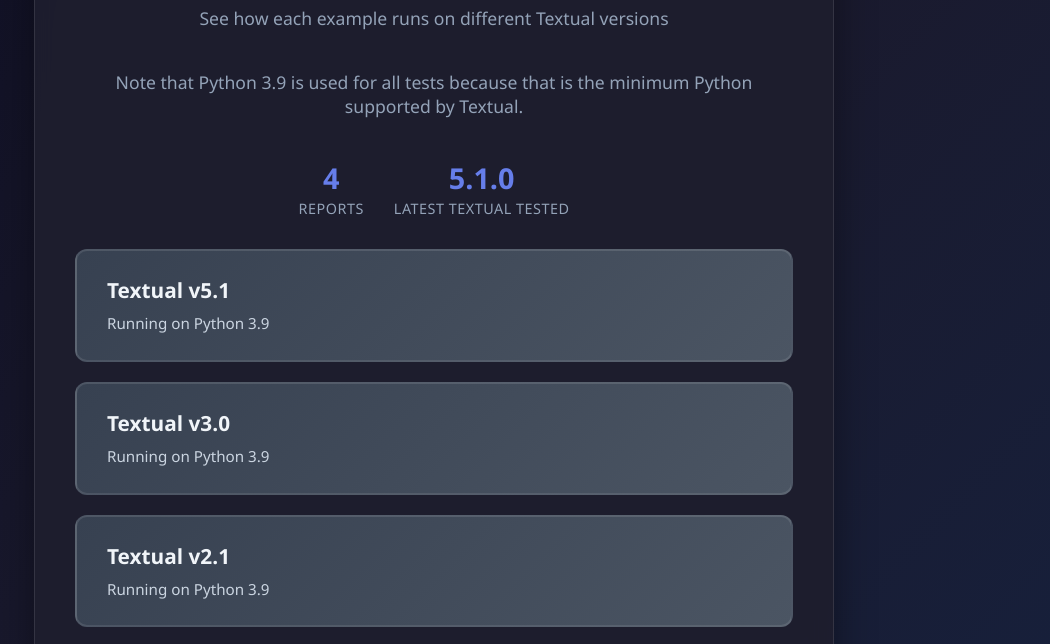
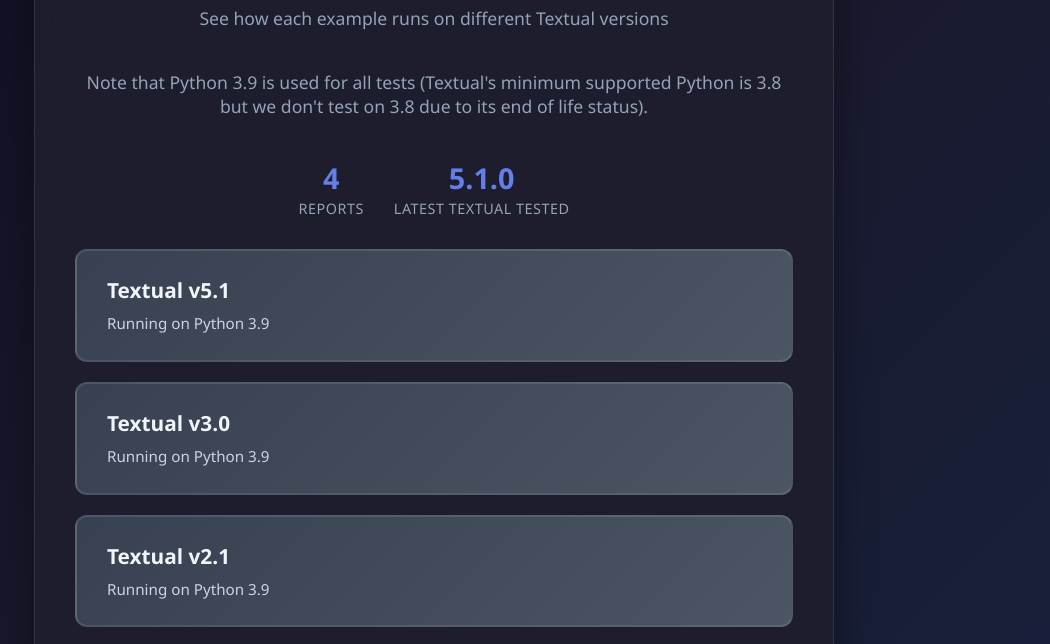
Before and after one commit to ttygroup/textual-cookbook, a plain HTML site: page docs/reports/index.html in a window 1280 px wide. Shown: the part 120-764 px from the top of the page, without its empty margins (206-1256 px from the left). Drawn offline with Linux system fonts and the light colour scheme.

Commit message:
update note about Python 3.8 in reports

```diff
--- a/docs/reports/index.html
+++ b/docs/reports/index.html
@@ -203,7 +203,8 @@
         <p class="subtitle">See how each example runs on different Textual versions</p>
 
         <p class="subtitle">
-            Note that Python 3.9 is used for all tests because that is the minimum Python supported by Textual.
+            Note that Python 3.9 is used for all tests (Textual's minimum supported Python is 3.8
+            but we don't test on 3.8 due to its end of life status).
         </p>
 
 
```
